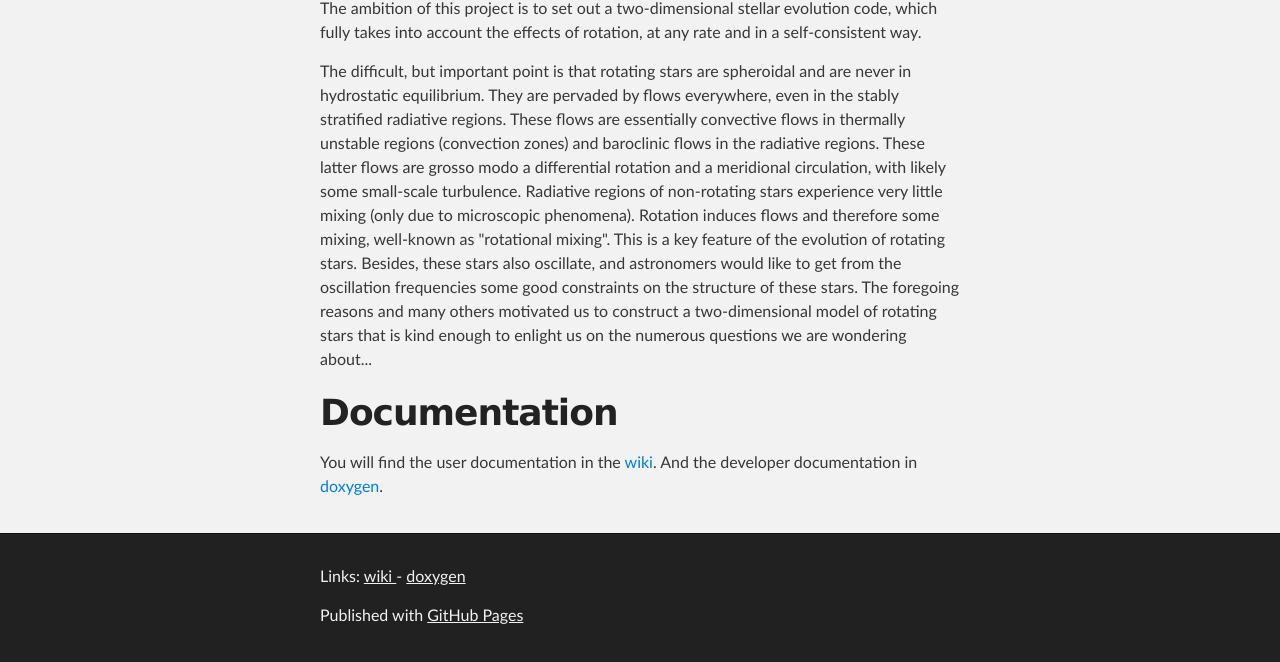
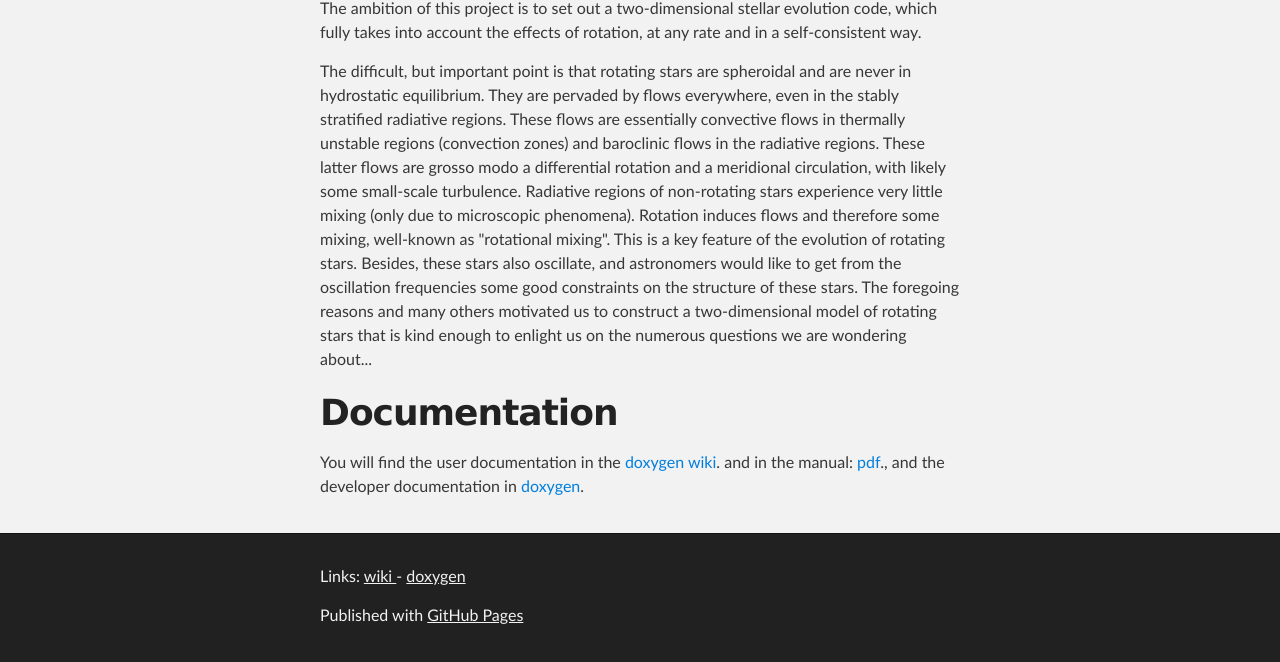
Before and after one commit to ester-project/ester, a plain HTML site: page index.html in a window 1280 px wide. Shown: the part 333-995 px from the top of the page. Drawn offline with Linux system fonts and the light colour scheme.

Commit message:
ajout du lien ester.pdf

```diff
--- a/index.html
+++ b/index.html
@@ -72,9 +72,11 @@
                 <p>
                 <h1>Documentation</h1>
                 You will find the user documentation in the
-                <a href="https://github.com/ester-project/ester/wiki">
+                <a href="doxygen">doxygen</a><a href="https://github.com/ester-project/ester/wiki">
                     wiki</a>.
-                And the developer documentation in
+                and in the manual: <a href="download/ester.pdf">
+                    pdf</a>.,
+                and the developer documentation in
                 <a href="doxygen">doxygen</a>.
                 </p>
             </section>
```
